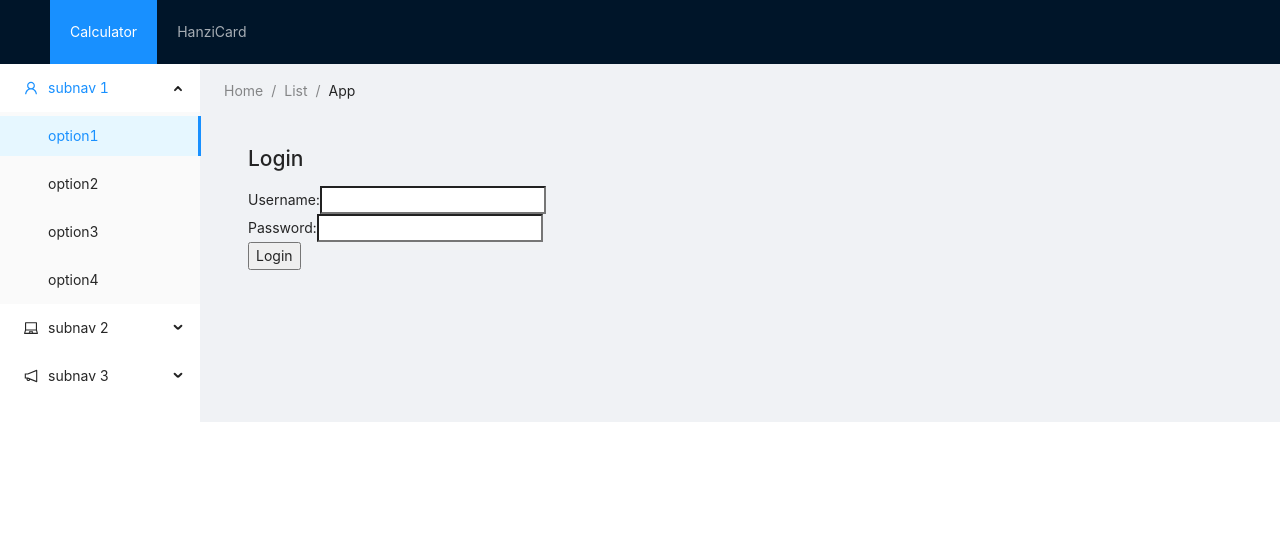
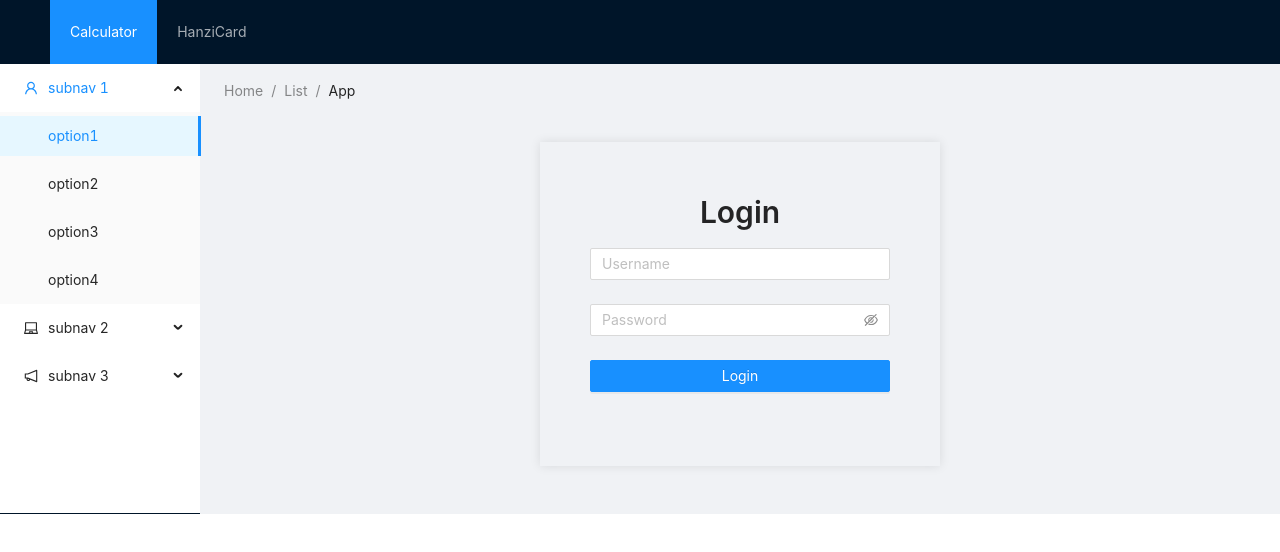
Before and after one commit to hoanghieptranj5/my-app, a React (Create React App) app: page /login in a window 1280 px wide. Shown: the top 552 px of the page. Built offline with nearby package versions, Linux system fonts and the light colour scheme.

Commit message:
beautify the login form and update error message

```diff
--- a/src/Component/Login/Login.js
+++ b/src/Component/Login/Login.js
@@ -2,6 +2,9 @@ import React, { useState } from 'react';
 import { useDispatch, useSelector } from 'react-redux';
 import { useNavigate } from 'react-router-dom';
 import { login } from '../../Redux/Slice/AuthSlice';
+import { Form, Input, Button, Typography, Alert } from 'antd';
+
+const { Title } = Typography;
 
 const Login = () => {
     const [username, setUsername] = useState('');
@@ -20,20 +23,40 @@ const Login = () => {
     };
 
     return (
-        <div>
-            <h2>Login</h2>
-            {error && <p style={{ color: 'red' }}>{error}</p>}
-            <form onSubmit={handleSubmit}>
-                <div>
-                    <label>Username:</label>
-                    <input type="text" value={username} onChange={(e) => setUsername(e.target.value)} />
-                </div>
-                <div>
-                    <label>Password:</label>
-                    <input type="password" value={password} onChange={(e) => setPassword(e.target.value)} />
-                </div>
-                <button type="submit">Login</button>
-            </form>
+        <div style={{ maxWidth: '400px', margin: 'auto', padding: '50px', boxShadow: '0 0 10px rgba(0, 0, 0, 0.1)' }}>
+            <Title level={2} style={{ textAlign: 'center' }}>Login</Title>
+            {error && <Alert message={error} type="error" showIcon style={{ marginBottom: '20px' }} />}
+            <Form
+                name="login"
+                onFinish={handleSubmit}
+                initialValues={{ remember: true }}
+            >
+                <Form.Item
+                    name="username"
+                    rules={[{ required: true, message: 'Please input your Username!' }]}
+                >
+                    <Input
+                        placeholder="Username"
+                        value={username}
+                        onChange={(e) => setUsername(e.target.value)}
+                    />
+                </Form.Item>
+                <Form.Item
+                    name="password"
+                    rules={[{ required: true, message: 'Please input your Password!' }]}
+                >
+                    <Input.Password
+                        placeholder="Password"
+                        value={password}
+                        onChange={(e) => setPassword(e.target.value)}
+                    />
+                </Form.Item>
+                <Form.Item>
+                    <Button type="primary" htmlType="submit" block onClick={handleSubmit}>
+                        Login
+                    </Button>
+                </Form.Item>
+            </Form>
         </div>
     );
 };
--- a/src/Redux/Slice/AuthSlice.js
+++ b/src/Redux/Slice/AuthSlice.js
@@ -2,6 +2,13 @@ import { createSlice } from '@reduxjs/toolkit';
 import { createAsyncThunk } from '@reduxjs/toolkit';
 
 const API_URL = process.env.REACT_APP_API_URL;
+
+const isValidJwt = (token) => {
+    const jwtPattern = /^[A-Za-z0-9-_]+\.[A-Za-z0-9-_]+\.[A-Za-z0-9-_]+$/;
+    return jwtPattern.test(token);
+};
+
+
 export const login = createAsyncThunk(
     'auth/login',
     async({username, password}, { rejectWithValue }) => {
@@ -20,10 +27,10 @@ export const login = createAsyncThunk(
 
             const data = await response.json();
 
-            if (response.status === 200 && data.value) {
+            if (response.status === 200 && data.value && isValidJwt(data.value)) {
                 return { token: `Bearer ${data.value}`, username };
             } else {
-                return rejectWithValue(data.message || 'Login failed');
+                return rejectWithValue(data.value || 'Login failed');
             }
         } catch (error) {
             return rejectWithValue(error.message);
```
